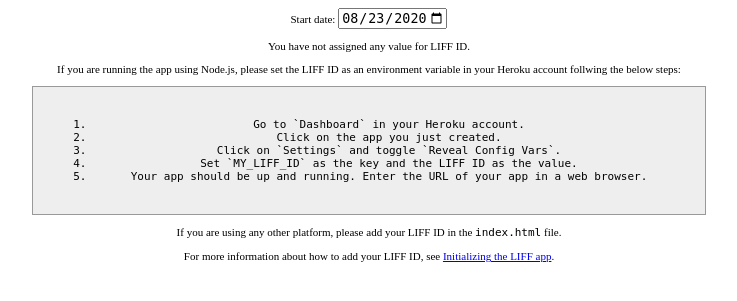
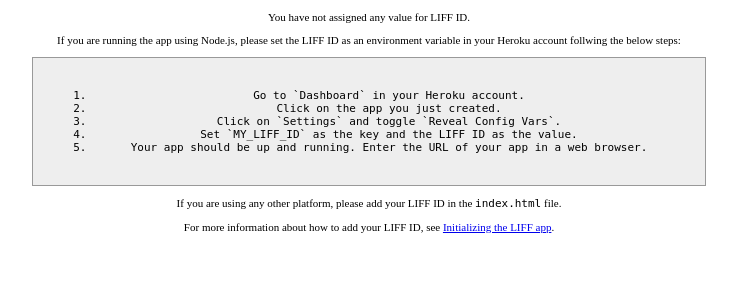
Before and after one commit to line-bot-gcp/recommend-bot-using-liff, a Flask app: page / in a window 1280 px wide. Shown: the top 301 px of the page, without its empty margins (271-1008 px from the left). Run offline with Flask 2, Linux system fonts and the light colour scheme; some libraries are stand-ins or nearby versions.

Commit message:
calender

```diff
--- a/templates/index_line.html
+++ b/templates/index_line.html
@@ -12,6 +12,10 @@
 
 <body>
     <div id="liffAppContent">
+        <div class="calender">
+            <label for="start">Start date:</label>
+            <input type="date" id="start" name="trip-start" value="2020-08-23" min="2020-08-23" max="2021-08-23">
+        </div>
         <!-- ACTION BUTTONS -->
         <div class="buttonGroup">
             <div class="buttonRow">
@@ -117,10 +121,6 @@
             </div>
         </div>
     </div>
-    <div class="calender">
-        <label for="start">Start date:</label>
-        <input type="date" id="start" name="trip-start" value="2020-08-23" min="2020-08-23" max="2021-08-23">
-    </div>
     <!-- LIFF ID ERROR -->
     <div id="liffIdErrorMessage" class="hidden">
         <p>You have not assigned any value for LIFF ID.</p>
```
Also changed, not shown: 1 other file.
